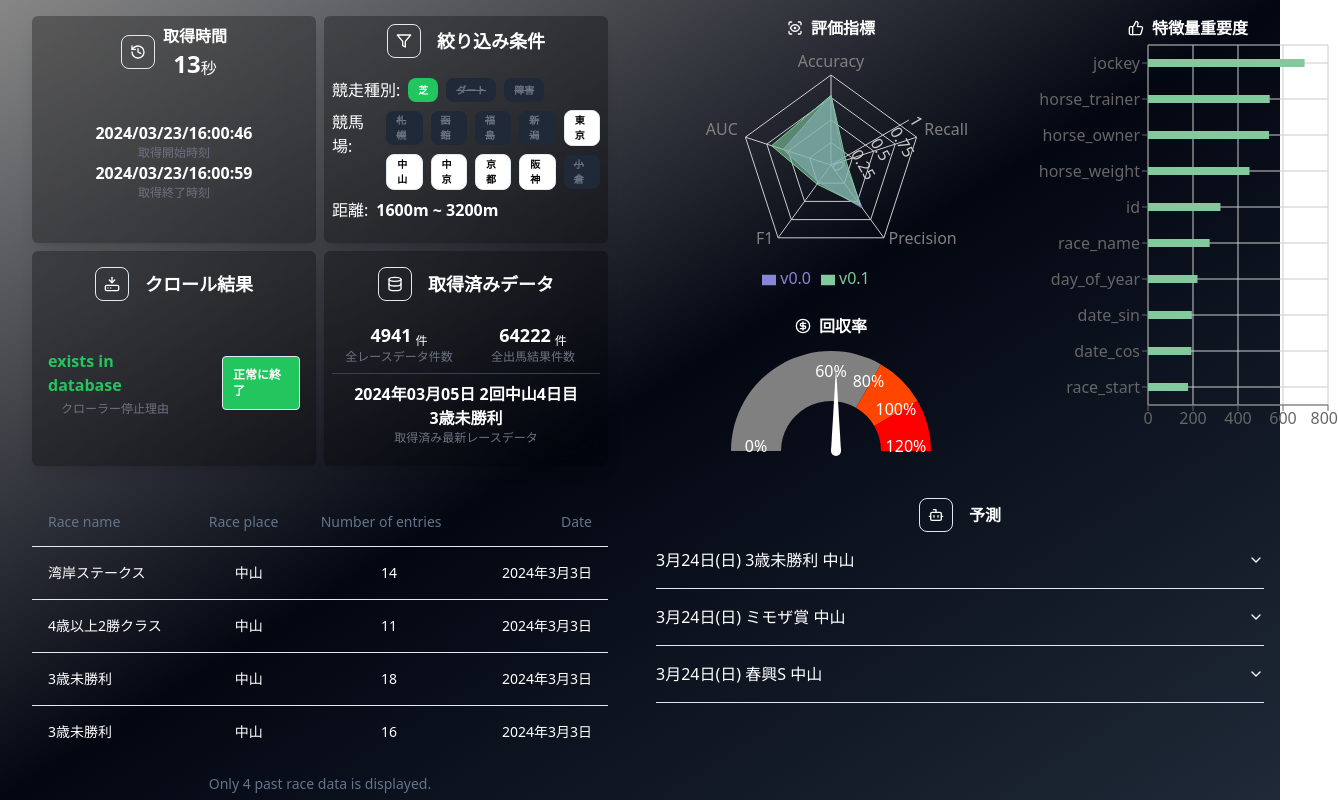
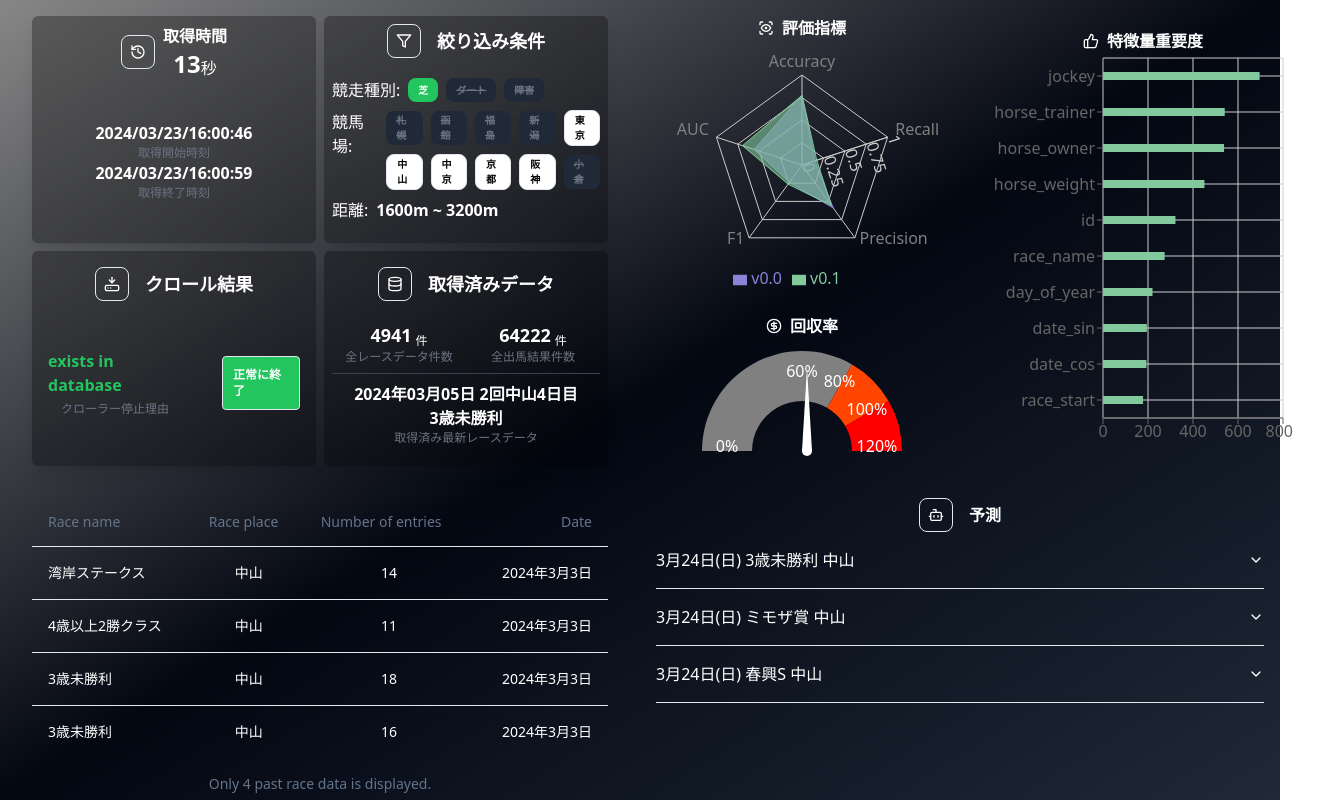
Before and after one commit to katsuya6152/winnings-whisper, a Next.js app in the folder frontend/dashboard/: page /top in a window 1280 px wide. Shown: the whole page, 1338 px wide, since content can reach past the window. Built offline with nearby package versions, Linux system fonts and the light colour scheme.

Commit message:
fix(fe):fix top page

```diff
--- a/frontend/dashboard/src/components/page/top/TrainingResults/index.tsx
+++ b/frontend/dashboard/src/components/page/top/TrainingResults/index.tsx
@@ -21,8 +21,8 @@ import GaugeChart from './GaugeChart'
 
 export const TrainingResults = () => {
   return (
-    <div className="flex gap-8 p-4">
-      <div className="flex flex-col gap-2">
+    <div className="flex justify-center gap-4 p-4">
+      <div className="flex flex-col justify-center gap-2">
         <div>
           <div className="flex items-center justify-center gap-2">
             <ScanEye className="h-4 w-4" />
@@ -37,7 +37,7 @@ export const TrainingResults = () => {
           >
             <PolarGrid />
             <PolarAngleAxis dataKey="evaluation" />
-            <PolarRadiusAxis angle={30} domain={[0, 1]} />
+            <PolarRadiusAxis angle={18} domain={[0, 1]} />
             <Radar
               name="v0.0"
               dataKey="previous"
@@ -57,7 +57,7 @@ export const TrainingResults = () => {
         </div>
         <GaugeChart />
       </div>
-      <div className="flex flex-col justify-between">
+      <div className="flex flex-col justify-center">
         <div>
           <div className="flex items-center justify-center gap-2">
             <ThumbsUp className="h-4 w-4" />
```
